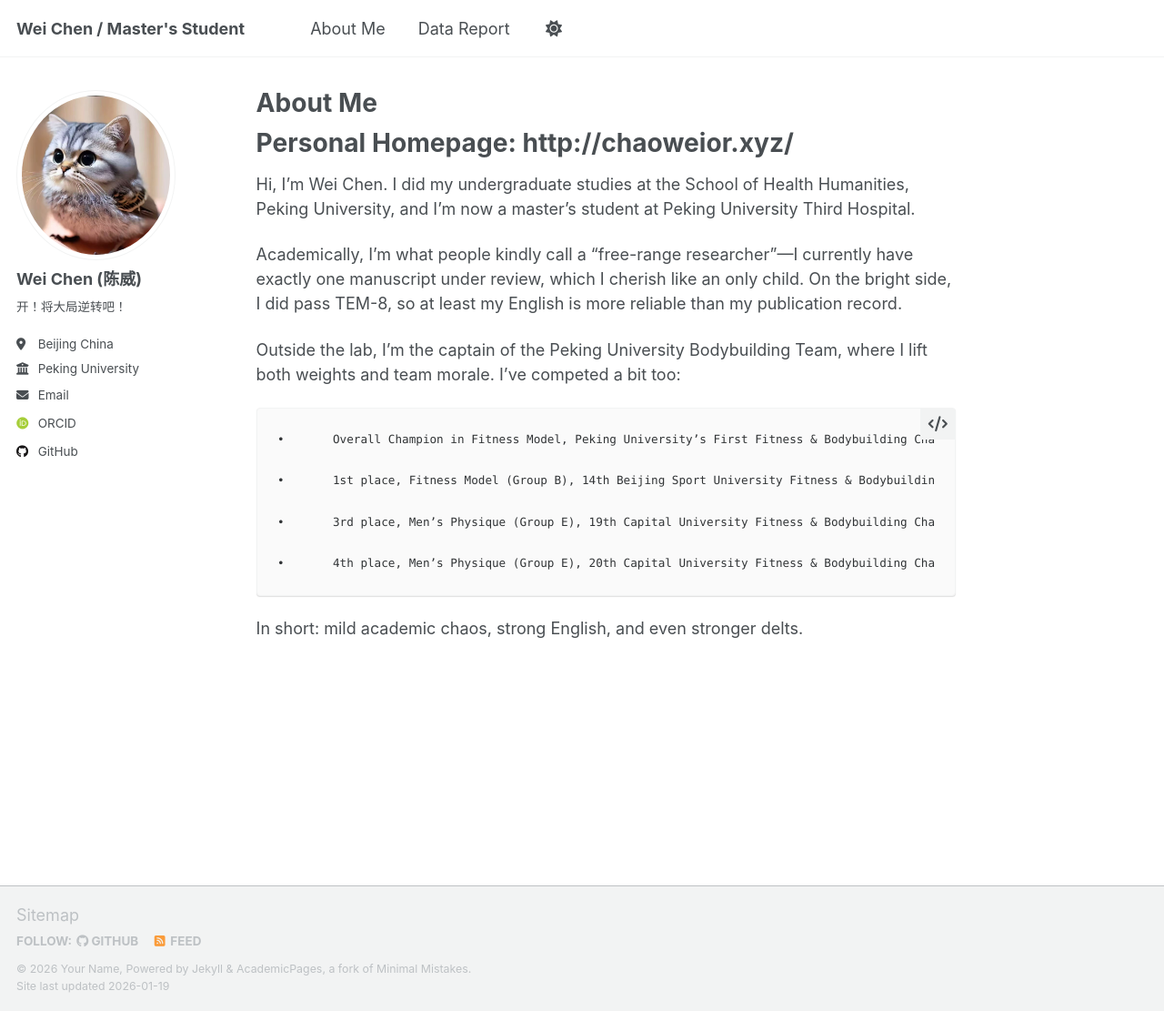
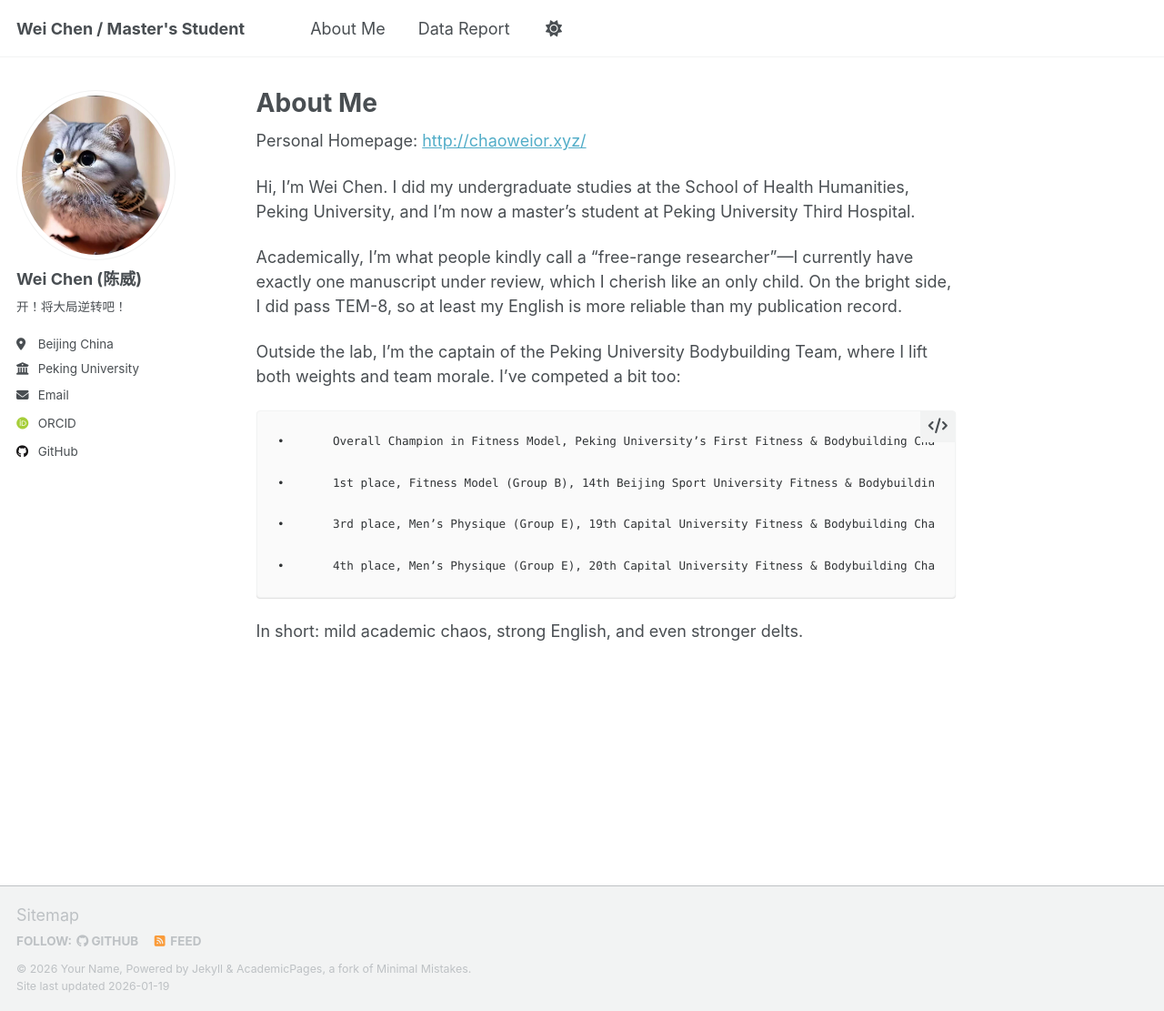
Before and after one commit to ChaoWeiorz/ChaoWeiorz.github.io, a Jekyll site: the page built from _pages/about.md, in a window 1280 px wide and 1111 px high. Shown: the whole window at 91% size. Built offline with Jekyll 4.4.1, drawn with Linux system fonts in a browser that asks for light colours; some web fonts are replaced; a script that is not in the unit is left out; part of the change alters nothing that is shown.

```diff
--- a/_pages/about.md
+++ b/_pages/about.md
@@ -7,7 +7,7 @@ redirect_from:
   - /about.html
 ---
 
-# Personal Homepage: http://chaoweior.xyz/
+Personal Homepage: [http://chaoweior.xyz/](http://chaoweior.xyz/)
 
 Hi, I’m Wei Chen. I did my undergraduate studies at the School of Health Humanities, Peking University, and I’m now a master’s student at Peking University Third Hospital.
 
```
